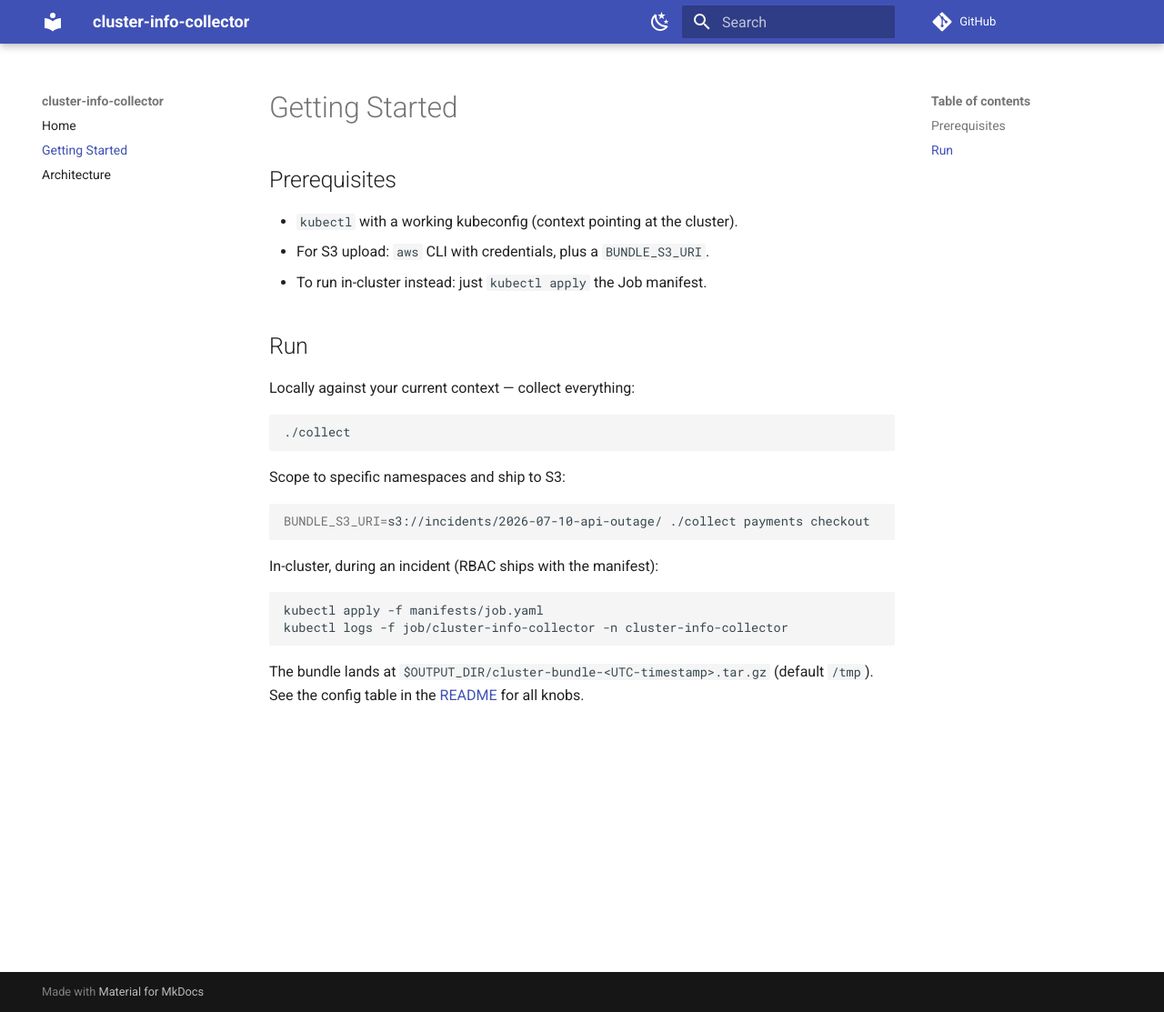
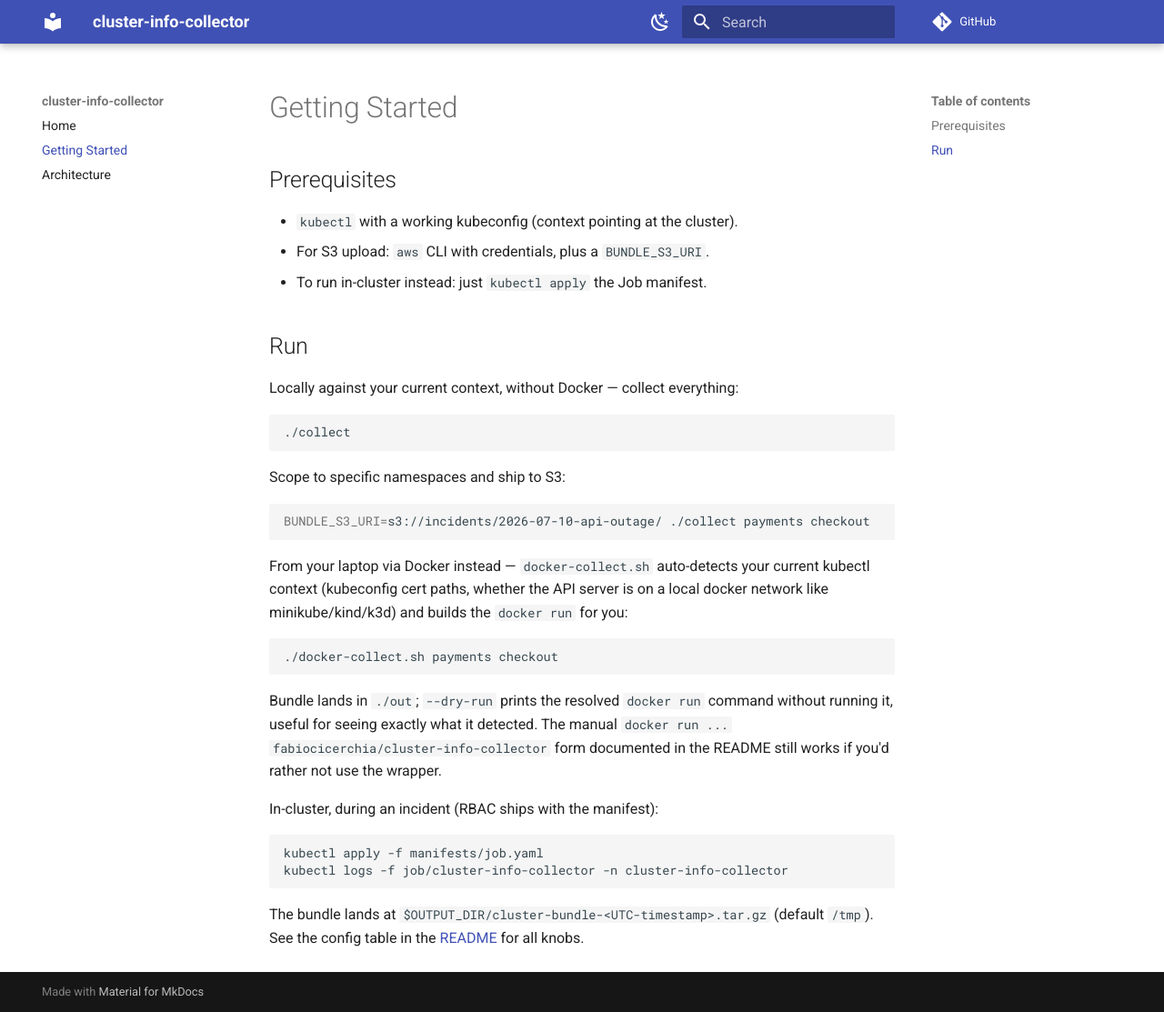
Before and after one commit to fabiocicerchia/cluster-info-collector, an MkDocs documentation site: the page built from docs/getting-started.md, in a window 1280 px wide and 1113 px high. Shown: the whole window at 91% size. Built offline with MkDocs 1.6.1 and Material for MkDocs 9.7.7, drawn with Linux system fonts in a browser that asks for light colours; comment, search, counter and statistics services are not loaded.

Commit message:
feat: add docker-collect.sh wrapper for local kubectl context
Auto-detects kubeconfig cert paths and local docker networks
(minikube/kind/k3d) so users don't hand-assemble `docker run`.
Also bumps pinned apk package versions in Dockerfile to match
the alpine 3.24 base.

````diff
--- a/docs/getting-started.md
+++ b/docs/getting-started.md
@@ -8,7 +8,7 @@
 
 ## Run
 
-Locally against your current context — collect everything:
+Locally against your current context, without Docker — collect everything:
 
 ```sh
 ./collect
@@ -20,6 +20,20 @@ Scope to specific namespaces and ship to S3:
 BUNDLE_S3_URI=s3://incidents/2026-07-10-api-outage/ ./collect payments checkout
 ```
 
+From your laptop via Docker instead — `docker-collect.sh` auto-detects your
+current kubectl context (kubeconfig cert paths, whether the API server is on
+a local docker network like minikube/kind/k3d) and builds the `docker run`
+for you:
+
+```sh
+./docker-collect.sh payments checkout
+```
+
+Bundle lands in `./out`; `--dry-run` prints the resolved `docker run` command
+without running it, useful for seeing exactly what it detected. The manual
+`docker run ... fabiocicerchia/cluster-info-collector` form documented in the
+README still works if you'd rather not use the wrapper.
+
 In-cluster, during an incident (RBAC ships with the manifest):
 
 ```sh
````
Also changed, not shown: README.md (+14 -1 lines), examples/README.md (+1 -1 lines), examples/basic/README.md (+9 -3 lines), 5 other files.
